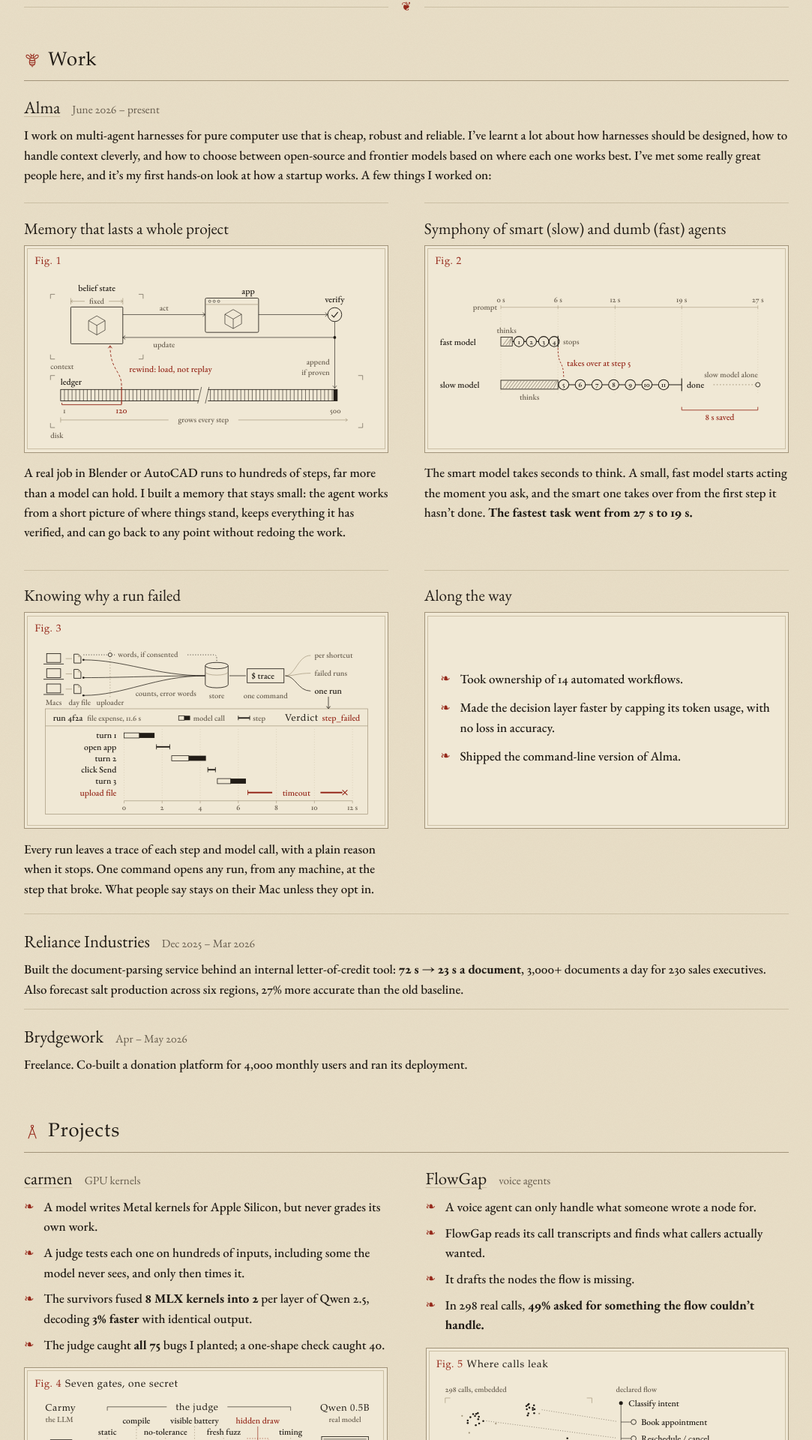
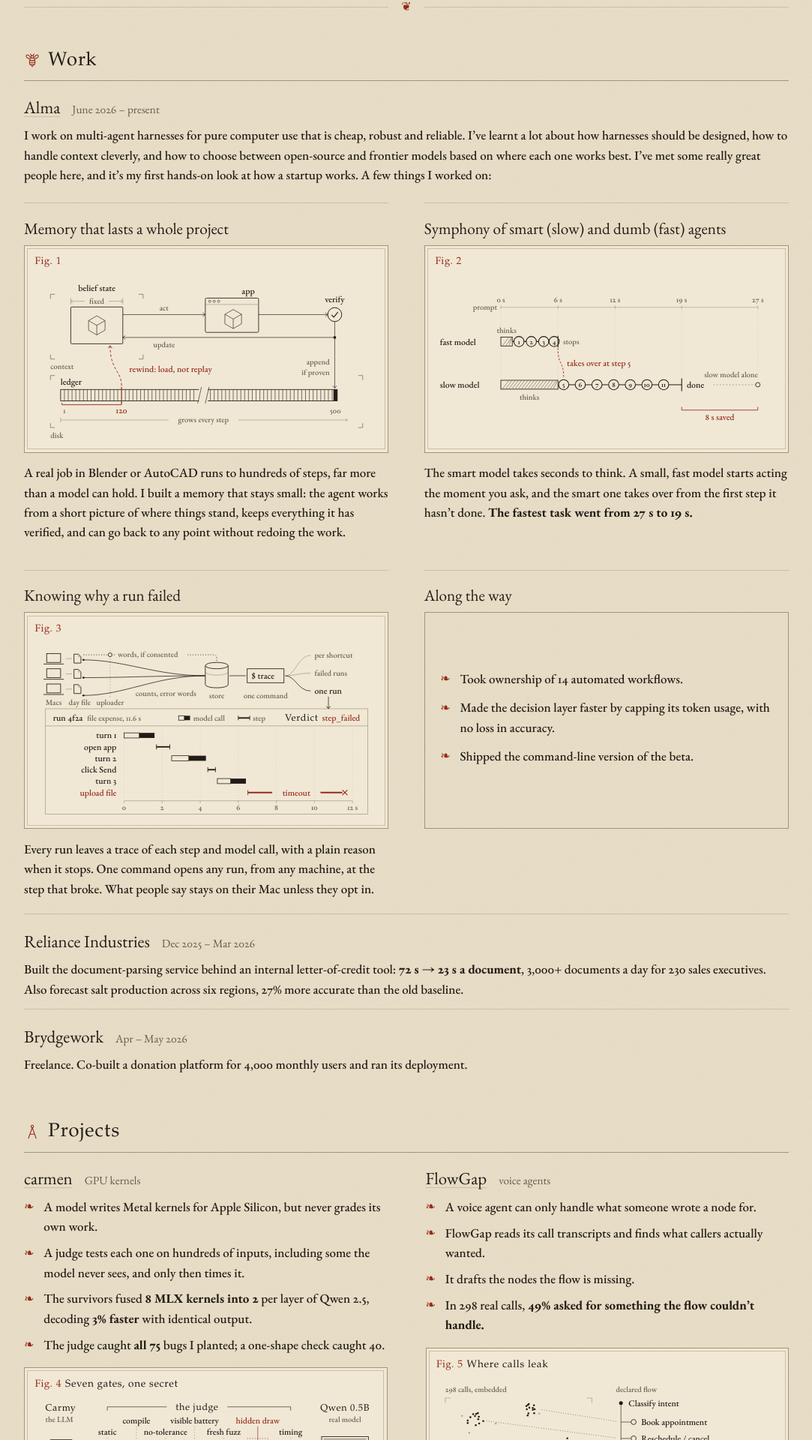
Before and after one commit to utsav1033/utsav1033.github.io, a Jekyll site: the page built from index.html, in a window 1280 px wide. Shown: the part 300-2220 px from the top of the page at 75% size, without its empty margins (98-1181 px from the left). Built offline with Jekyll 4.4.1, drawn with Linux system fonts in a browser that asks for light colours; some web fonts are replaced.

Commit message:
Plain outline for the Alma wins box; CLI of the beta
Co-Authored-By: Claude Opus 5.5 <noreply@anthropic.com>
Claude-Session: https://claude.ai/code/session_015cVeRoevk6qm372wxHdwQR

```diff
--- a/_data/work.yml
+++ b/_data/work.yml
@@ -37,7 +37,7 @@
       points:
         - Took ownership of 14 automated workflows.
         - Made the decision layer faster by capping its token usage, with no loss in accuracy.
-        - Shipped the command-line version of Alma.
+        - Shipped the command-line version of the beta.
 
 - org: Reliance Industries
   when: Dec 2025 – Mar 2026
--- a/assets/css/site.css
+++ b/assets/css/site.css
@@ -70,8 +70,7 @@ section{margin-top:2.6em}
 .card h4{font-family:var(--fell);font-weight:400;font-size:25px;margin:0 0 .45em;line-height:1.2}
 .card figure{margin:0 0 .8em;display:flex;flex-direction:column}
 .card figure svg{margin:auto 0}
-.card .box{margin:0 0 .8em;background:var(--card);border:1px solid var(--hair);padding:20px 24px;position:relative;display:flex;align-items:center}
-.card .box::before{content:"";position:absolute;inset:4px;border:1px solid var(--rule);pointer-events:none}
+.card .box{margin:0 0 .8em;border:1px solid var(--hair);padding:20px 24px;display:flex;align-items:center}
 .card .box ul{margin:0;position:relative}
 .card .box li+li{margin-top:.7em}
 .card-text p{margin:0}
```
